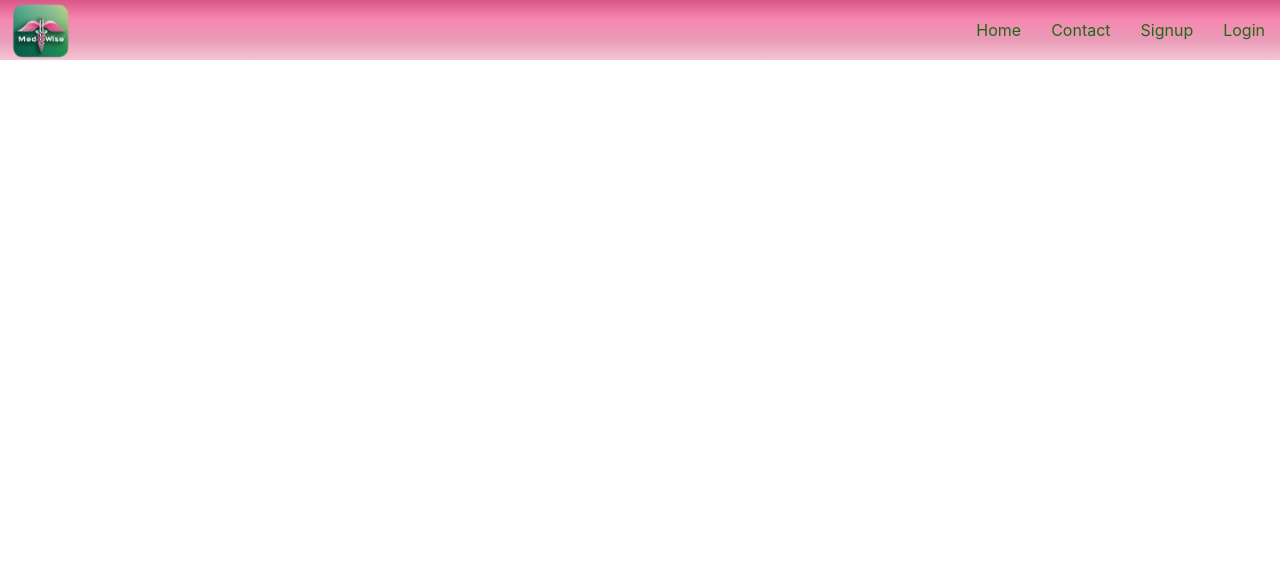
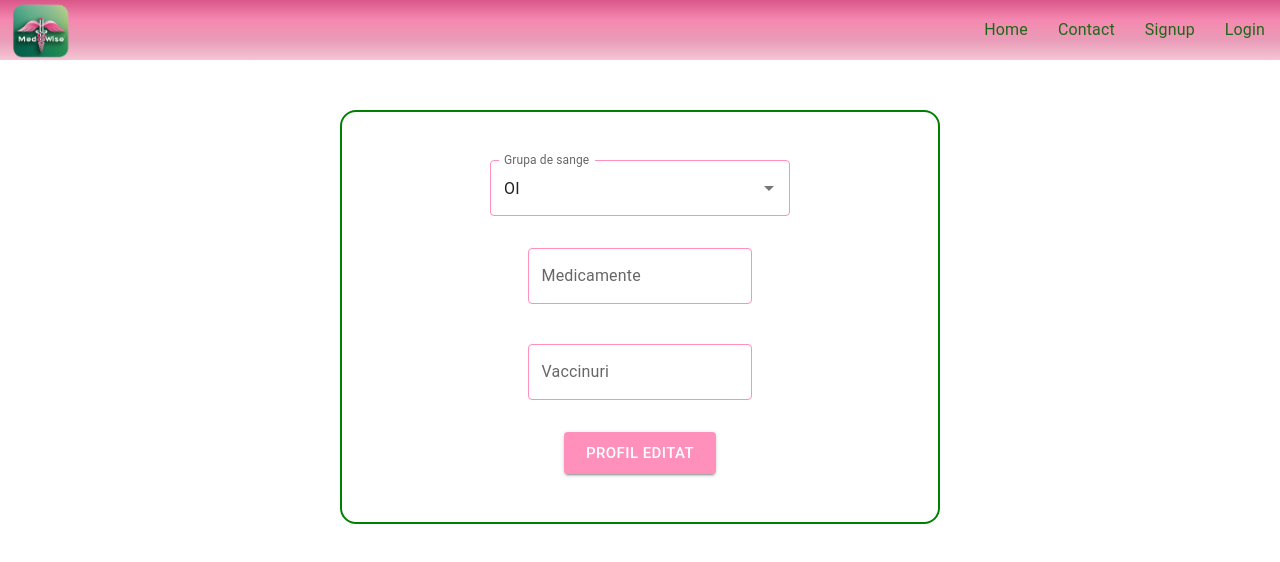
Before and after one commit to chituandrei/MedicalProject, a React (Create React App) app in the folder frontend/: page /MedicalProject/editeaza_pacient in a window 1280 px wide. Shown: the top 562 px of the page. Built offline with nearby package versions, Linux system fonts and the light colour scheme.

Commit message:
Edit patient data

```diff
--- a/frontend/src/App.js
+++ b/frontend/src/App.js
@@ -13,6 +13,7 @@ import PacientHomePage from './components/Pacient/Pacient_home';
 import DoctorHomePage from './components/Doctor/Doctor_home';
 import ThankYouPage from './components/SignUp/ThankYou';
 import Doctor_list from './components/Pacient/DoctorList';
+import Editeaza_pacient from './components/Pacient/Editeaza_pacient';
 
 function App() {
 
@@ -28,6 +29,7 @@ function App() {
         <Route path="/doctor" element={<DoctorHomePage />} />
         <Route path="/thank-you" element={<ThankYouPage />} />
         <Route path="/doctor_list" element={<Doctor_list />} />
+        <Route path="/editeaza_pacient" element={<Editeaza_pacient />} />
 
       </Routes>
     </Router>
--- /dev/null
+++ b/frontend/src/components/Pacient/Editeaza_pacient.js
@@ -0,0 +1,193 @@
+import React, { useState } from 'react';
+import TextField from '@mui/material/TextField';
+import Autocomplete from '@mui/material/Autocomplete';
+import CssBaseline from '@mui/material/CssBaseline';
+import Box from '@mui/material/Box';
+import Container from '@mui/material/Container';
+import Button from '@mui/material/Button';
+
+const initialPacient = {
+  "_id": { "$oid": "66560f75734a6fd7b62d9d14" },
+  "first_name": "Alexandra",
+  "last_name": "Popescu",
+  "email": "popescualexandra1602@gmail.com",
+  "password": "$2b$12$./ElAE9fJT2k4Q0xEUZFkuFj6oBThHlZRV3oVjAF8jAmxp6Fry8ca",
+  "age": "21",
+  "gender": "Male",
+  "phone_number": "0745361011",
+  "grupa_de_sange": "",
+  "medicamente": "",
+  "vaccinuri": ""
+};
+
+const options = ['OI', 'AII', 'BIII', 'ABIV'];
+
+const EditeazaProfil = () => {
+  const [pacient, setPacient] = useState(initialPacient);
+  const [grupaSange, setGrupaSange] = useState(options[0]);
+  const [inputGrupaSange, setInputGrupaSange] = useState('');
+  const [medicamente, setMedicamente] = useState('');
+  const [vaccinuri, setVaccinuri] = useState('');
+
+  const handleUpdateProfil = () => {
+    const updatedPacient = {
+      ...pacient,
+      grupa_de_sange: grupaSange,
+      medicamente: medicamente,
+      vaccinuri: vaccinuri
+    };
+    setPacient(updatedPacient);
+    console.log("Profil actualizat:", updatedPacient);
+  };
+
+  return (
+    <React.Fragment>
+      <CssBaseline />
+      <Box
+        sx={{
+          display: 'flex',
+          justifyContent: 'center',
+          gap: '20px',
+          marginTop: '50px',
+        }}
+      >
+        <Container
+          maxWidth="sm"
+          sx={{
+            bgcolor: 'white',
+            border: '2px solid green',
+            borderRadius: '16px',
+            display: 'flex',
+            flexDirection: 'column',
+            justifyContent: 'center',
+            alignItems: 'center',
+            padding: 3,
+            width: '50%',
+          }}
+        >
+          <div>
+            <br />
+            <Autocomplete
+              value={grupaSange}
+              onChange={(event, newValue) => {
+                setGrupaSange(newValue);
+              }}
+              inputValue={inputGrupaSange}
+              onInputChange={(event, newInputValue) => {
+                setInputGrupaSange(newInputValue);
+              }}
+              id="controllable-states-demo"
+              options={options}
+              sx={{
+                width: 300,
+                '& .MuiOutlinedInput-root': {
+                  '& fieldset': {
+                    borderColor: '#FF90BC',
+                  },
+                  '&:hover fieldset': {
+                    borderColor: '#FF90BC',
+                  },
+                  '&.Mui-focused fieldset': {
+                    borderColor: '#FF90BC',
+                  },
+                },
+                '& .MuiInputLabel-root': {
+                  '&.Mui-focused': {
+                    color: '#FF90BC',
+                  },
+                },
+              }}
+              renderInput={(params) => <TextField {...params} label="Grupa de sange" />}
+            />
+          </div>
+          <br />
+          <Box
+            component="form"
+            sx={{
+              '& > :not(style)': { m: 1, width: '25ch' },
+              '& .MuiOutlinedInput-root': {
+                '& fieldset': {
+                  borderColor: '#FF90BC',
+                },
+                '&:hover fieldset': {
+                  borderColor: '#FF90BC',
+                },
+                '&.Mui-focused fieldset': {
+                  borderColor: '#FF90BC',
+                },
+              },
+              '& .MuiInputLabel-root': {
+                '&.Mui-focused': {
+                  color: '#FF90BC',
+                },
+              },
+            }}
+            noValidate
+            autoComplete="off"
+          >
+            <TextField
+              id="outlined-basic"
+              label="Medicamente"
+              variant="outlined"
+              value={medicamente}
+              onChange={(e) => setMedicamente(e.target.value)}
+            />
+          </Box>
+          <br />
+          <Box
+            component="form"
+            sx={{
+              '& > :not(style)': { m: 1, width: '25ch' },
+              '& .MuiOutlinedInput-root': {
+                '& fieldset': {
+                  borderColor: '#FF90BC',
+                },
+                '&:hover fieldset': {
+                  borderColor: '#FF90BC',
+                },
+                '&.Mui-focused fieldset': {
+                  borderColor: '#FF90BC',
+                },
+              },
+              '& .MuiInputLabel-root': {
+                '&.Mui-focused': {
+                  color: '#FF90BC',
+                },
+              },
+            }}
+            noValidate
+            autoComplete="off"
+          >
+            <TextField
+              id="outlined-basic"
+              label="Vaccinuri"
+              variant="outlined"
+              value={vaccinuri}
+              onChange={(e) => setVaccinuri(e.target.value)}
+            />
+          </Box>
+          <br />
+          <div>
+            <Button
+              variant="contained"
+              size="large"
+              onClick={handleUpdateProfil}
+              sx={{
+                backgroundColor: '#FF90BC',
+                '&:hover': {
+                  backgroundColor: '#FFC0D9',
+                },
+              }}
+            >
+              Profil Editat
+            </Button>
+          </div>
+          <br />
+          {/* <pre>{JSON.stringify(pacient, null, 2)}</pre> */}
+        </Container>
+      </Box>
+    </React.Fragment>
+  );
+}
+
+export default EditeazaProfil;
--- a/frontend/src/components/Pacient/Pacient_home.js
+++ b/frontend/src/components/Pacient/Pacient_home.js
@@ -144,38 +144,41 @@ const PacientHomePage = () => {
               <ListItemText primary="Vaccinuri" secondary="Empty" />
             </ListItem>
           </List>
+          <div>
+          <a href="/MedicalProject/editeaza_pacient" style={{ textDecoration: 'none' }}>
+            <Button
+              variant="contained"
+              size="large"
+              sx={{
+                backgroundColor: '#FF90BC', // Change this color to your desired color
+                '&:hover': {
+                  backgroundColor: '#FFC0D9', // Change this color to your desired hover color
+                },
+              }}
+            >
+              Profilul Pacientului
+            </Button>
+          </a>
+        </div>
+        </Container>
+      </Box>
+      <br />
+      <Box sx={{ display: 'flex', justifyContent: 'center', marginTop: '50px' }}>
+        <a href="/MedicalProject/doctor_list" style={{ textDecoration: 'none' }}>
           <Button
             variant="contained"
             size="large"
             sx={{
               backgroundColor: '#FF90BC',
-              marginTop: '20px',
               '&:hover': {
                 backgroundColor: '#FFC0D9',
               },
             }}
           >
-            Editeaza Profilul
-          </Button>
-        </Container>
-      </Box>
-      <br />
-      <div>
-        <a href="/MedicalProject/doctor_list" style={{ textDecoration: 'none' }}>
-          <Button
-            variant="contained"
-            size="large"
-            sx={{
-              backgroundColor: '#FF90BC', // Change this color to your desired color
-              '&:hover': {
-                backgroundColor: '#FFC0D9', // Change this color to your desired hover color
-              },
-            }}
-          >
-            Profilul Pacientului
+            Vizualizeaza doctorii
           </Button>
         </a>
-      </div>
+      </Box>
     </React.Fragment>
   );
 }
```
